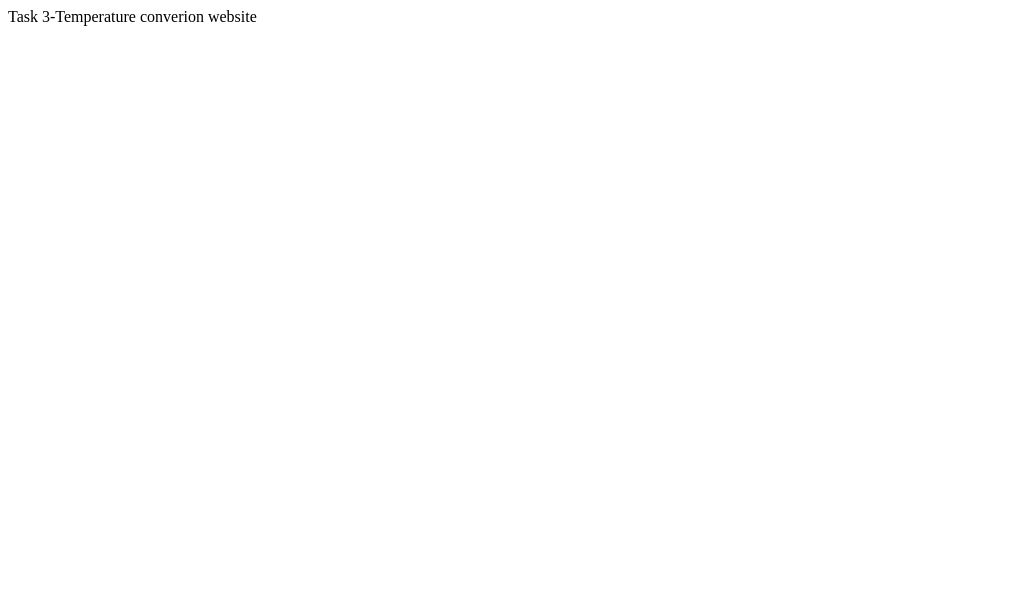
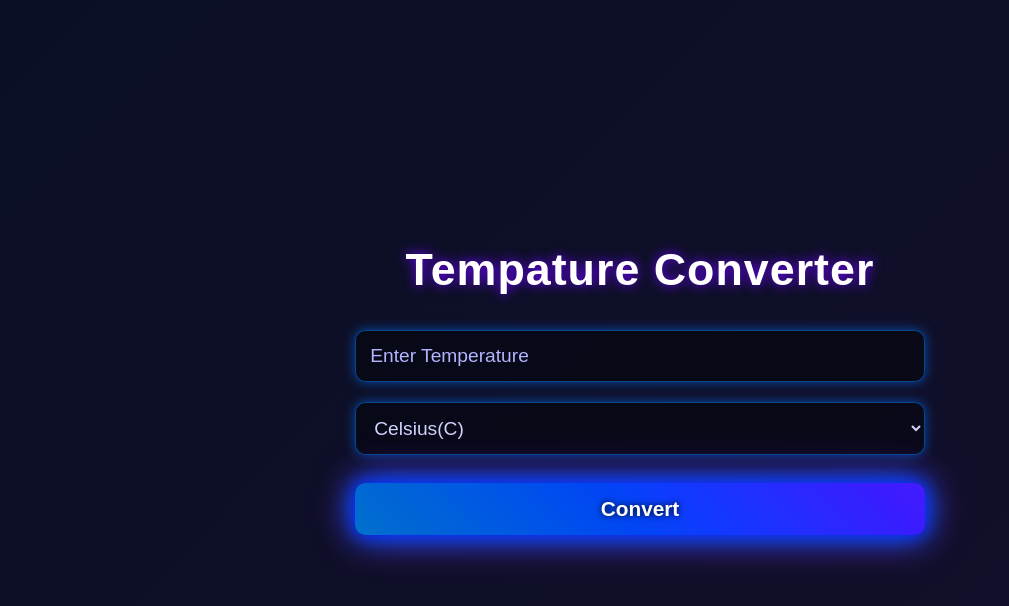
Before and after one commit to SALONI120205/OIBSIP, a plain HTML site: page Task3/index.html in a window 1280 px wide. Shown: the whole page, without its empty margins (0-1009 px from the left). Drawn offline with Linux system fonts and the light colour scheme.

Commit message:
Add files via upload

```diff
--- a/Task3/index.html
+++ b/Task3/index.html
@@ -1 +1,23 @@
-Task 3-Temperature converion website
+<!DOCTYPE html>
+<html lang="en">
+<head>
+    <meta charset="UTF-8">
+    <meta name="viewport" content="width=device-width, initial-scale=1.0">
+    <title>TEMPERATURE CONVERTER WEBSITE</title>
+    <link rel="stylesheet" href="style.css">
+</head>
+<body>
+    <div class="container">
+        <h1 class="title"> Tempature Converter</h1>
+        <input type="number" id="inputTemp" placeholder="Enter Temperature">
+        <select id="inputUnit">
+        <option value="celsius">Celsius(C)</option>
+        <option value="fahrenheit">Faherenheit(F)</option>
+        <option value="kelvin">Kelvin(K)</option>
+    </select>
+    <button onclick="convertTemp()">Convert</button>
+    <h2 id="result"></h2>
+    </div>
+    <script src="script.js"></script>
+</body>
+</html>
--- /dev/null
+++ b/Task3/script.js
@@ -0,0 +1,34 @@
+function convertTemp() {
+    let temp = parseFloat(document.getElementById("inputTemp").value);
+    let unit = document.getElementById("inputUnit").value;
+    let result = document.getElementById("result");
+
+    if (isNaN(temp)) {
+        result.innerHTML = "❗ Please enter a valid number";
+        return;
+    }
+
+    let celsius, fahrenheit, kelvin;
+
+    if (unit === "celsius") {
+        celsius = temp;
+        fahrenheit = (temp * 9/5) + 32;
+        kelvin = temp + 273.15;
+    }
+    else if (unit === "fahrenheit") {
+        fahrenheit = temp;
+        celsius = (temp - 32) * 5/9;
+        kelvin = ((temp - 32) * 5/9) + 273.15;
+    }
+    else if (unit === "kelvin") {
+        kelvin = temp;
+        celsius = temp - 273.15;
+        fahrenheit = ((temp - 273.15) * 9/5) + 32;
+    }
+
+    result.innerHTML = `
+        <span>🌡️ Celsius: ${celsius.toFixed(2)} °C</span><br>
+        <span>🔥 Fahrenheit: ${fahrenheit.toFixed(2)} °F</span><br>
+        <span>❄️ Kelvin: ${kelvin.toFixed(2)} K</span>
+    `;
+}
--- /dev/null
+++ b/Task3/style.css
@@ -0,0 +1,160 @@
+/* ------------------------------
+   DARK THEME + NEON GLOW UI
+------------------------------ */
+
+* {
+    margin: 0;
+    padding: 0;
+    box-sizing: border-box;
+    font-family: "Poppins", sans-serif;
+}
+
+body {
+    height: 100vh;
+    background: linear-gradient(135deg, #020617, #0a0f24, #1a1033);
+    background-size: 400% 400%;
+    animation: bgMove 14s infinite ease-in-out;
+
+    display: flex;
+    justify-content: center;
+    align-items: center;
+    overflow: hidden;
+}
+
+/* Animated Background */
+@keyframes bgMove {
+    0% { background-position: 0% 50%; }
+    50% { background-position: 100% 50%; }
+    100% { background-position: 0% 50%; }
+}
+
+/* Main Center Container */
+.container {
+    text-align: center;
+    color: white;
+    animation: fadeIn 1.2s ease-in-out;
+}
+
+.title {
+    font-size: 2.8rem;
+    margin-bottom: 25px;
+    letter-spacing: 1px;
+    text-shadow: 0px 0px 12px #6a00ff;
+}
+
+/* OUTER GLOWING BOX */
+.outer-box {
+    padding: 35px;
+    width: 450px;
+    border-radius: 22px;
+    background: rgba(255, 255, 255, 0.04);
+    backdrop-filter: blur(18px);
+
+    border: 1px solid rgba(0, 110, 255, 0.4);
+    box-shadow:
+        0 0 20px #005eff8a,
+        0 0 45px #8000ff75;
+
+    animation: floatBig 4s infinite ease-in-out;
+    margin-bottom: 15px;
+}
+
+@keyframes floatBig {
+    0% { transform: translateY(0px); }
+    50% { transform: translateY(-12px); }
+    100% { transform: translateY(0px); }
+}
+
+/* SMALL FLOATING CONVERTER CARD */
+.converter-card {
+    background: rgba(255, 255, 255, 0.06);
+    backdrop-filter: blur(14px);
+    padding: 25px;
+    width: 100%;
+    border-radius: 18px;
+    border: 1px solid rgba(0, 140, 255, 0.4);
+
+    box-shadow:
+        0 0 15px #006eff,
+        0 0 30px #8000ff;
+
+    animation: float 3s infinite ease-in-out;
+}
+
+/* Inputs */
+input, select {
+    width: 100%;
+    padding: 14px;
+    margin: 10px 0;
+    border-radius: 10px;
+    border: none;
+    outline: none;
+    font-size: 1.2rem;
+
+    background: rgba(0, 0, 0, 0.4);
+    color: #d2d2ff;
+    border: 1px solid rgba(0, 132, 255, 0.5);
+
+    box-shadow: 0 0 12px rgba(0, 115, 255, 0.6);
+}
+
+input::placeholder {
+    color: #b4b4ff;
+}
+
+/* Neon Button */
+button {
+    width: 100%;
+    padding: 14px;
+    margin-top: 18px;
+    font-size: 1.3rem;
+    font-weight: bold;
+    border: none;
+    cursor: pointer;
+    border-radius: 10px;
+
+    background: linear-gradient(45deg, #005eff, #a200ff, #ff00c8);
+    background-size: 200% 200%;
+    color: white;
+    text-shadow: 0 0 6px black;
+
+    box-shadow:
+        0px 0px 15px #7f00ff,
+        0px 0px 30px #0066ff,
+        0px 0px 40px #ff00f7;
+
+    transition: 0.3s ease-in-out;
+    animation: rainbowGlow 3s infinite;
+}
+
+button:hover {
+    transform: scale(1.06);
+    box-shadow:
+        0px 0px 25px #ff00e6,
+        0px 0px 50px #4e00ff;
+}
+
+/* Result */
+#result {
+    margin-top: 22px;
+    font-size: 1.8rem;
+    color: #7bb7ff;
+    text-shadow: 0 0 12px #6a00ff;
+}
+
+/* Animations */
+@keyframes float {
+    0% { transform: translateY(0px); }
+    50% { transform: translateY(-10px); }
+    100% { transform: translateY(0px); }
+}
+
+@keyframes fadeIn {
+    from { opacity: 0; transform: translateY(20px); }
+    to { opacity: 1; transform: translateY(0); }
+}
+
+@keyframes rainbowGlow {
+    0% { filter: hue-rotate(0deg); }
+    100% { filter: hue-rotate(360deg); }
+}
```
